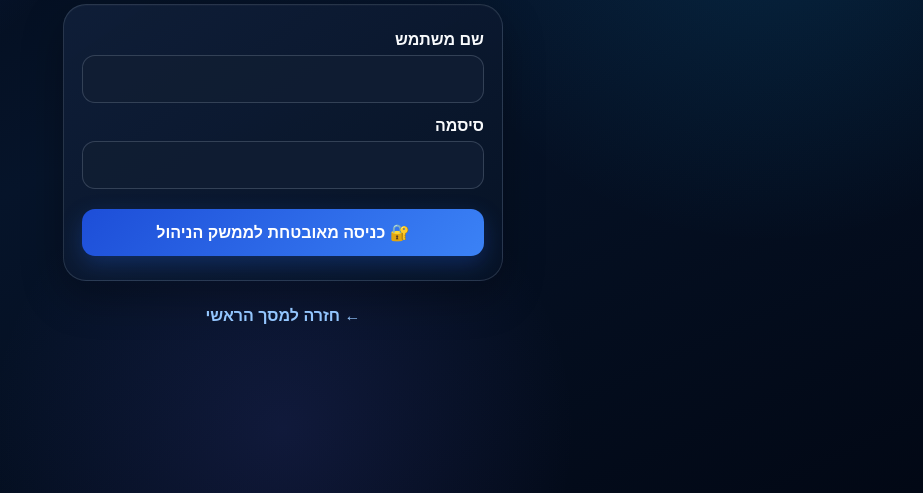
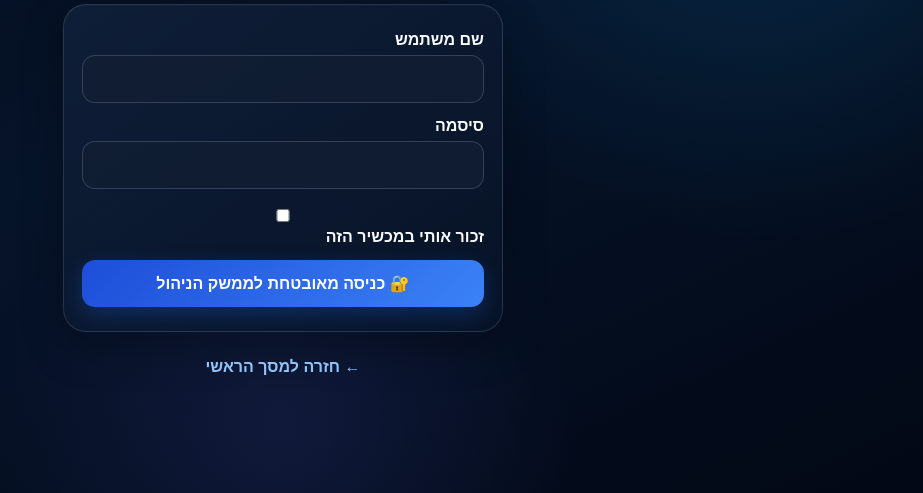
Before and after one commit to moshe111378-stack/employee-time-tracker, a Flask app: page /admin/login in a window 1280 px wide. Shown: the part 307-800 px from the top of the page, without its empty margins (357-1280 px from the left). Run offline with Flask 3, Linux system fonts and the light colour scheme; parts of the project's set-up code (start-up, migrations or seed data) failed here and were passed over.

Commit message:
Add remember-me option to Mishmaron login

```diff
--- a/templates/login.html
+++ b/templates/login.html
@@ -1 +1 @@
-{% extends 'base.html' %}{% block c %}<section class="secure-login"><div class="login-shield">🛡️</div><h1>כניסת מנהלים</h1><p class="muted">גישה למנהלים מורשים בלבד</p><form class="panel narrow secure-form" method="post" autocomplete="on"><label>שם משתמש<input name="user" autocomplete="username" required></label><label>סיסמה<input type="password" name="pw" autocomplete="current-password" required></label><button>🔐 כניסה מאובטחת לממשק הניהול</button></form><a class="back-home" href="/">← חזרה למסך הראשי</a></section>{% endblock %}
+{% extends 'base.html' %}{% block c %}<section class="secure-login"><div class="login-shield">🛡️</div><h1>כניסת מנהלים</h1><p class="muted">גישה למנהלים מורשים בלבד</p><form class="panel narrow secure-form" method="post" autocomplete="on"><label>שם משתמש<input name="user" autocomplete="username" required></label><label>סיסמה<input type="password" name="pw" autocomplete="current-password" required></label><label class="remember-me"><input type="checkbox" name="remember" value="1"> זכור אותי במכשיר הזה</label><button>🔐 כניסה מאובטחת לממשק הניהול</button></form><a class="back-home" href="/">← חזרה למסך הראשי</a></section>{% endblock %}
```
